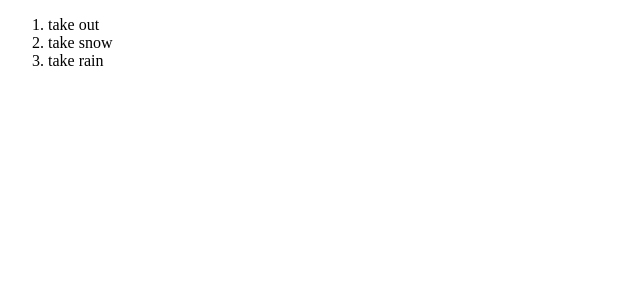
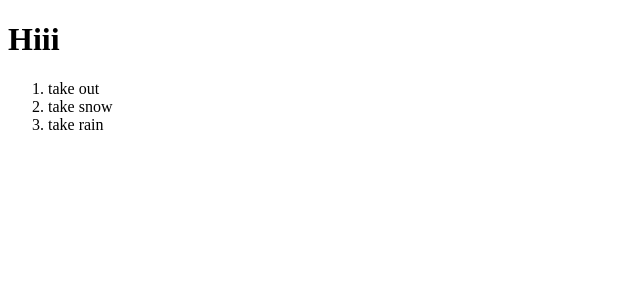
Before and after one commit to sahithi58/Photowall, a React (Create React App) app in the folder photowall/: page / in a window 1280 px wide. Shown: the top 300 px of the page, without its empty margins (0-640 px from the left). Built offline with nearby package versions, Linux system fonts and the light colour scheme.

Commit message:
Little aboue jsx

```diff
--- a/photowall/src/index.js
+++ b/photowall/src/index.js
@@ -2,11 +2,14 @@ import React from 'react';
 import ReactDOM from 'react-dom';
 
 const tasks = ['take out','take snow', 'take rain']
-
-const element = <ol>
-    {/* If array has duplicate entries key as task will fail so we use index */}
-    {tasks.map((task,index) => <li key ={index}>{task}</li>)}
-    {/* <li>{task[0]}</li> */}
-</ol>
+// An element can only have one tag, with multiple sub tags in it.
+//So to have ol and h1 tag we have to just add a div tag.
+const element =
+<div>
+    <h1>Hiii</h1>
+    <ol>
+        {tasks.map((task,index) => <li key ={index}>{task}</li>)}
+    </ol>
+</div>
 
 ReactDOM.render(element,document.getElementById("root"));
```
